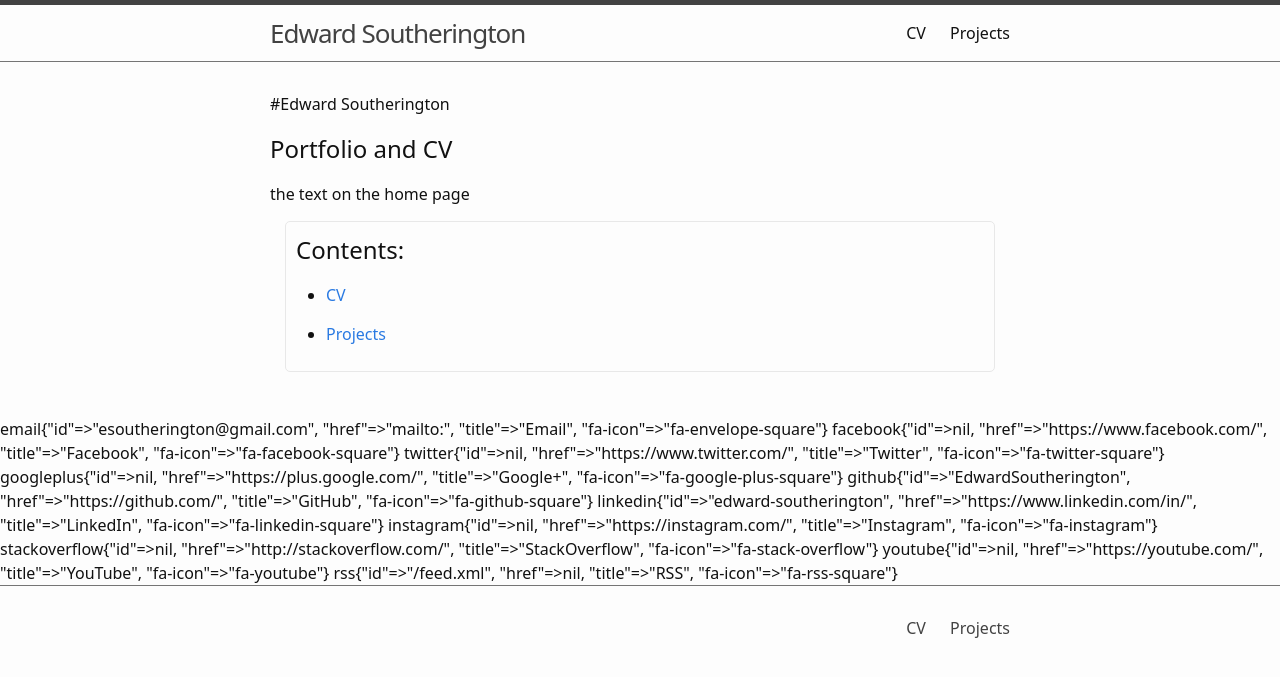
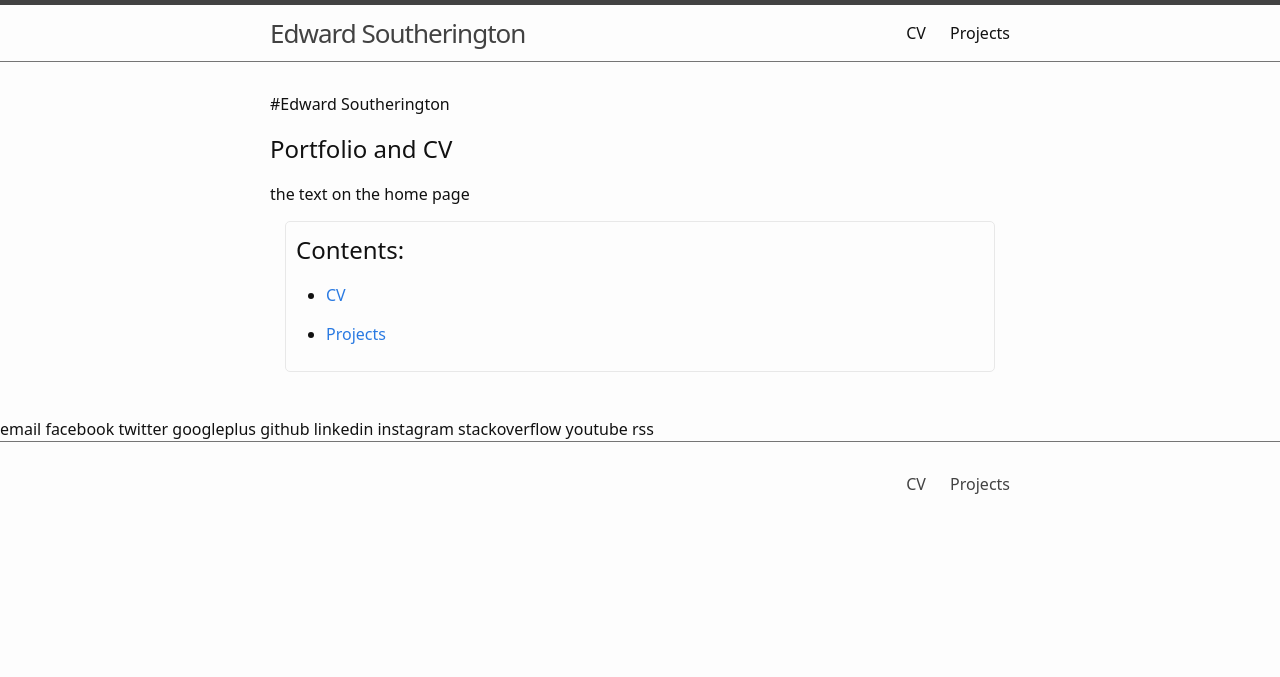
Before and after one commit to EdwardSoutherington/Portfolio, a Jekyll site: the page built from index.md, in a window 1280 px wide. Shown: the top 677 px of the page. Built offline with Jekyll 4.4.1, drawn with Linux system fonts in a browser that asks for light colours; some web fonts are replaced.

Commit message:
Update social-media-links.html

```diff
--- a/_includes/social-media-links.html
+++ b/_includes/social-media-links.html
@@ -2,7 +2,7 @@
 <div id="social-media">
     {% assign sm = site.data.social-media %}
     {% for entry in site.data.social-media %}
-        {{entry}}
+        {{entry | first}}
     {% assign key = entry | first %}
         {% if sm[key].id %}
             <a href="{{ sm[key].href }}{{ sm[key].id }}" title="{{ sm[key].title }}" rel="me"><i class="fa {{ sm[key].fa-icon }}"></i></a>
```
